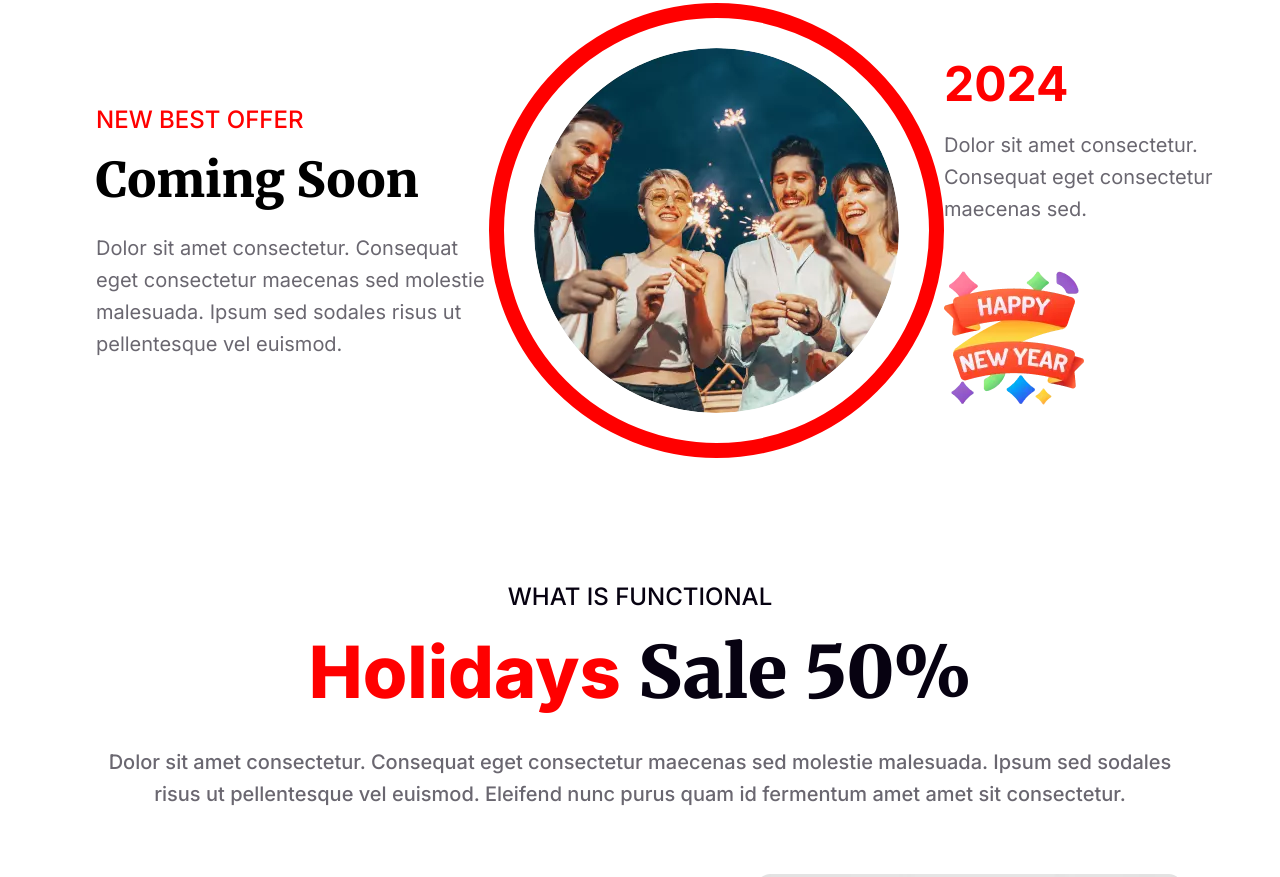
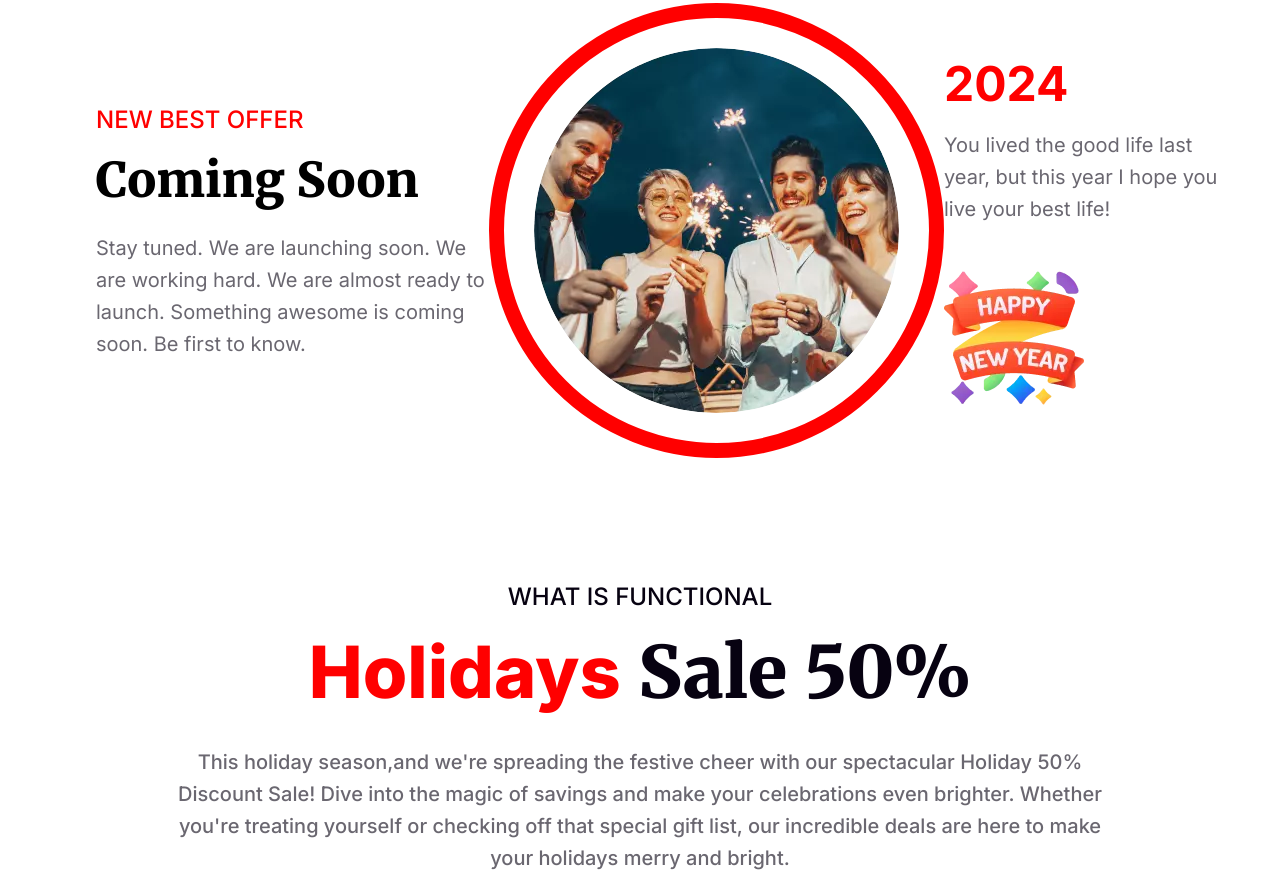
Before and after one commit to muinuddin-sm12/Milestone1-Assignment, a plain HTML site: page index.html in a window 1280 px wide. Shown: the part 3005-3882 px from the top of the page. Drawn offline with Linux system fonts and the light colour scheme.

Commit message:
meaningful text added

```diff
--- a/index.html
+++ b/index.html
@@ -36,7 +36,7 @@
         <div class="banner-section">
             <div class="banner-text">
                 <h2>Welcome to midnight party</h2>
-                <p>Dolor sit amet consectetur. Consequat eget consectetur maecenas sed molestie malesuada. Ipsum sed sodales risus ut pellentesque vel euismod. </p>
+                <p>We request the honor of your company at a grand New Year's Eve soiree.Please join us for an elegant gathering to ring in the New Year.</p>
                 <button>Join now</button>
             </div>
         </div>
@@ -58,14 +58,14 @@
             <div class="offer-left">
                 <h3>New best offer</h3>
                 <h2>Coming Soon</h2>
-                <p>Dolor sit amet consectetur. Consequat eget consectetur maecenas sed molestie malesuada. Ipsum sed sodales risus ut pellentesque vel euismod. </p>
+                <p>Stay tuned. We are launching soon. We are working hard. We are almost ready to launch. Something awesome is coming soon. Be first to know.</p>
             </div>
             <div class="offer-middle">
                 <img src="Images/Ellipse_1.WEBP" alt="">
             </div>
             <div class="offer-right">
                 <h3>2024</h3>
-                <p>Dolor sit amet consectetur. Consequat eget consectetur maecenas sed.</p>
+                <p>You lived the good life last year, but this year I hope you live your best life!</p>
                 <img src="Images/Group_96.WEBP" alt="">
             </div>
         </div>
@@ -76,8 +76,7 @@
             <div class="holiday-text">
                 <h5>What is functional</h5>
                 <h2><span>Holidays</span> Sale 50%</h2>
-                <p>Dolor sit amet consectetur. Consequat eget consectetur maecenas sed
-                    molestie malesuada. Ipsum sed sodales risus ut pellentesque vel euismod. Eleifend nunc purus quam id fermentum amet amet sit consectetur.</p>
+                <p>This holiday season,and we're spreading the festive cheer with our spectacular Holiday 50% Discount Sale! Dive into the magic of savings and make your celebrations even brighter. Whether you're treating yourself or checking off that special gift list, our incredible deals are here to make your holidays merry and bright.</p>
             </div>
             <div class="holiday-image">
                 <img src="Images/Group_44.WEBP" alt="">
@@ -93,7 +92,7 @@
             <div class="portfolio-text">
                 <h5>The best gift</h5>
                 <h2>Our Awesome Portfolio</h2>
-                <p>Dolor sit amet consectetur. Consequat eget consectetur maecenas sed molestie malesuada. Ipsum sed sodales risus ut pellentesque vel euismod. </p>
+                <p>Explore our diverse product portfolio today and experience the essence of our website. Elevate your lifestyle with products that redefine excellence.</p>
             </div>
             <div class="portfolio-img">
                 <div class="img-box">
@@ -123,7 +122,7 @@
             <div class="subscribe-box">
                 <img src="Images/Group_61.WEBP" alt="">
                 <h2>Subscribe Newsletter</h2>
-                <p>Dolor sit amet consectetur. Consequat eget consectetur maecenas sed molestie malesuada. Ipsum sed sodales risus ut pellentesque vel euismod. </p>
+                <p>As a subscriber, you're not just a customer; you're a VIP insider. Gain access to sneak peeks, early releases, and exclusive events. Your subscription is your key to a world where you're at the forefront of what's happening in our dynamic community.</p>
                 <div class="input-sec">
                     <input type="text" placeholder="user@gmail.com">
                     <button>Subscribe</button>
--- a/style/style.css
+++ b/style/style.css
@@ -236,6 +236,7 @@ header {
     color: #F00;
 }
 .holiday-text p {
+    padding: 0px 80px;
     font-size: 20px;
     font-weight: 500;
     line-height: 32px;
```
